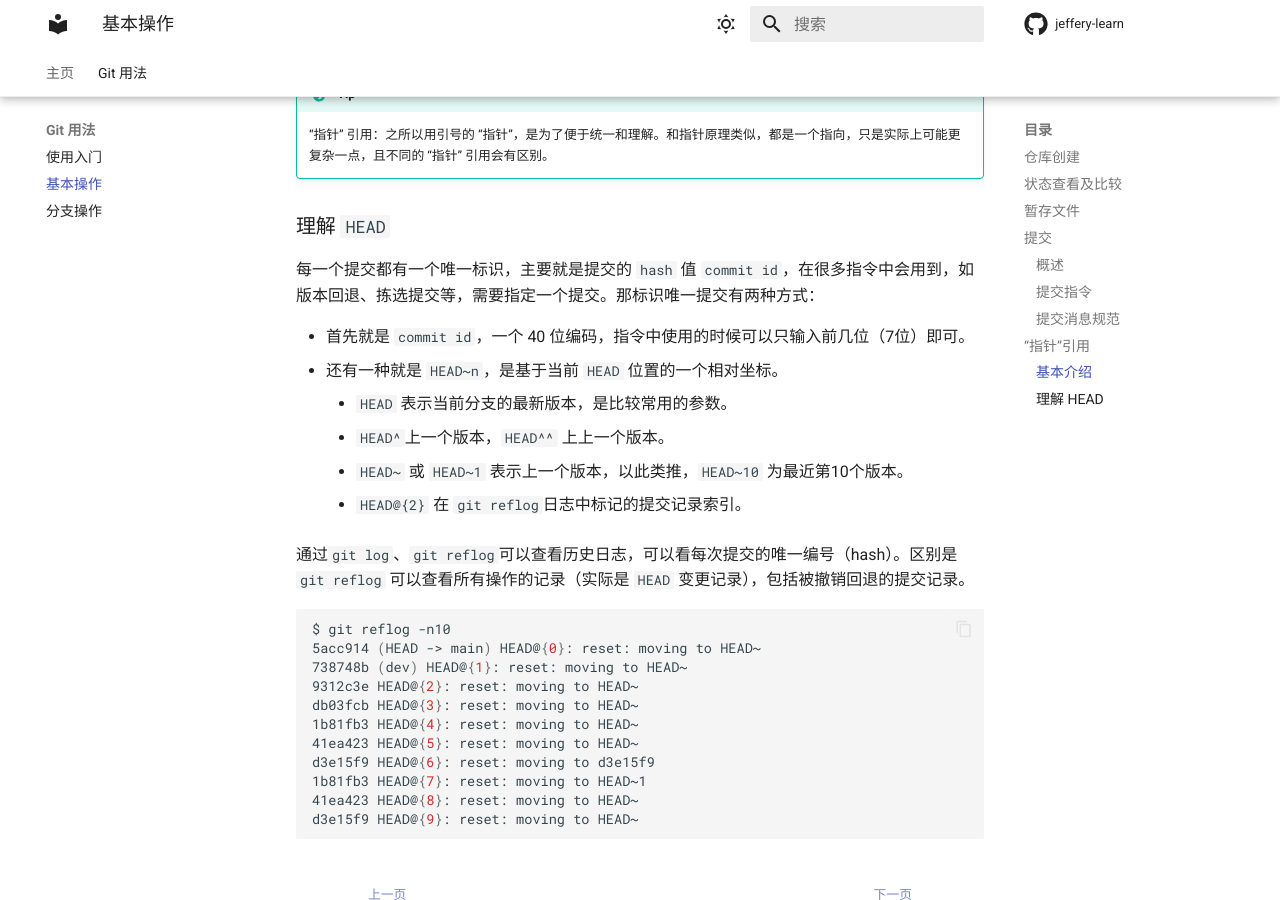
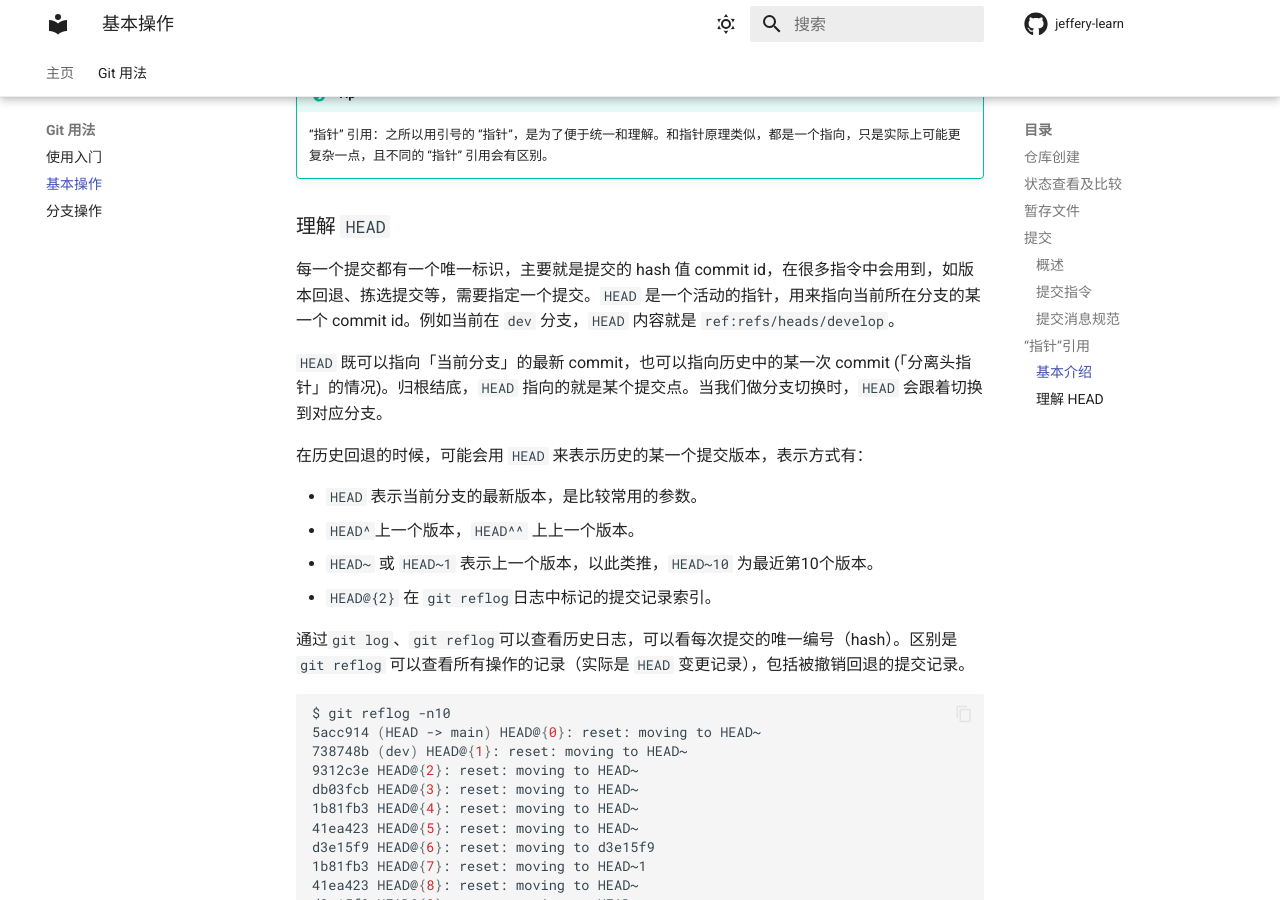
Before and after one commit to xjjeffery/jeffery-learn, an MkDocs documentation site: the page built from docs/git/common_operator.md, in a window 1280 px wide and 900 px high, scrolled down 8218 px. Built offline with MkDocs 1.6.1 and Material for MkDocs 9.7.7, drawn with Linux system fonts in a browser that asks for light colours; comment, search, counter and statistics services are not loaded.

Commit message:
docs(git): update HEAD

```diff
--- a/docs/git/common_operator.md
+++ b/docs/git/common_operator.md
@@ -255,14 +255,16 @@ ref: refs/heads/dev
 
 ### 理解 `HEAD`
 
-每一个提交都有一个唯一标识，主要就是提交的 `hash` 值 `commit id`，在很多指令中会用到，如版本回退、拣选提交等，需要指定一个提交。那标识唯一提交有两种方式：
+每一个提交都有一个唯一标识，主要就是提交的 hash 值 commit id，在很多指令中会用到，如版本回退、拣选提交等，需要指定一个提交。`HEAD` 是一个活动的指针，用来指向当前所在分支的某一个 commit id。例如当前在 `dev` 分支，`HEAD` 内容就是 `ref:refs/heads/develop`。
 
-- 首先就是 `commit id`，一个 40 位编码，指令中使用的时候可以只输入前几位（7位）即可。
-- 还有一种就是 `HEAD~n`，是基于当前 `HEAD` 位置的一个相对坐标。
-    - `HEAD` 表示当前分支的最新版本，是比较常用的参数。
-    - `HEAD^`上一个版本，`HEAD^^` 上上一个版本。
-    - `HEAD~` 或 `HEAD~1` 表示上一个版本，以此类推，`HEAD~10` 为最近第10个版本。
-    - `HEAD@{2}` 在 `git reflog`日志中标记的提交记录索引。
+`HEAD` 既可以指向「当前分支」的最新 commit，也可以指向历史中的某一次 commit (「分离头指针」的情况)。归根结底，`HEAD` 指向的就是某个提交点。当我们做分支切换时，`HEAD` 会跟着切换到对应分支。
+
+在历史回退的时候，可能会用 `HEAD` 来表示历史的某一个提交版本，表示方式有：
+
+- `HEAD` 表示当前分支的最新版本，是比较常用的参数。
+- `HEAD^`上一个版本，`HEAD^^` 上上一个版本。
+- `HEAD~` 或 `HEAD~1` 表示上一个版本，以此类推，`HEAD~10` 为最近第10个版本。
+- `HEAD@{2}` 在 `git reflog`日志中标记的提交记录索引。
 
 通过`git log`、`git reflog`可以查看历史日志，可以看每次提交的唯一编号（hash）。区别是 `git reflog` 可以查看所有操作的记录（实际是 `HEAD` 变更记录），包括被撤销回退的提交记录。
 
```
